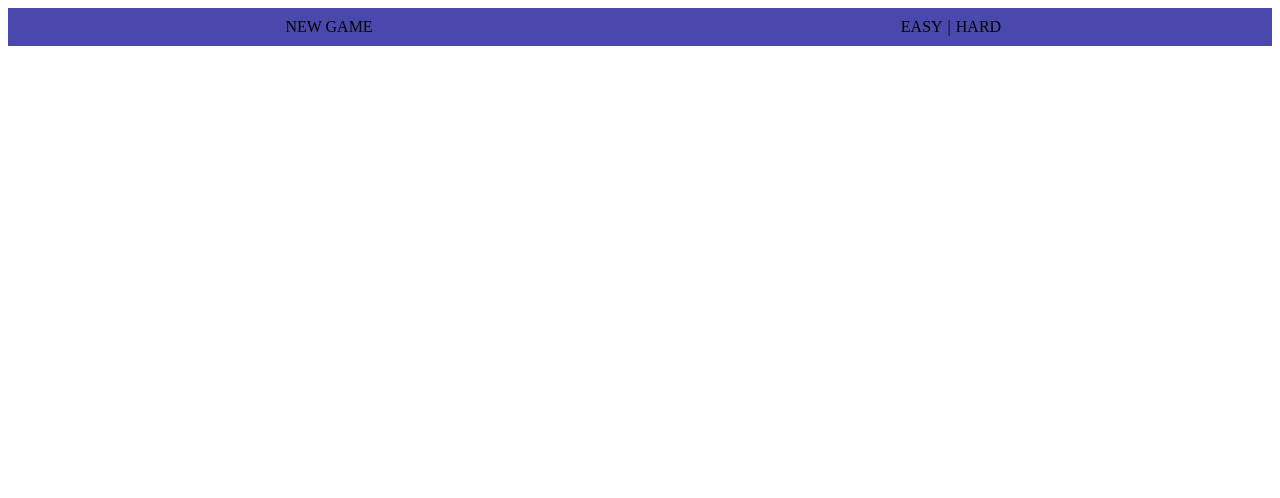
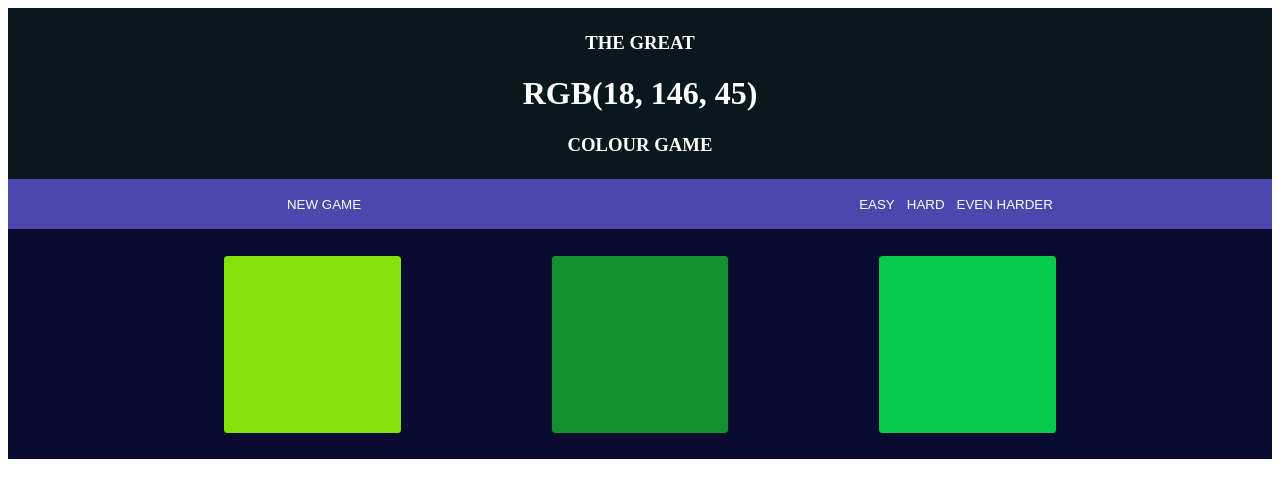
Before and after one commit to beattie19/colour-picker-game, a React (Create React App) app: page / in a window 1280 px wide. Shown: the top 498 px of the page. Built offline with nearby package versions, Linux system fonts and the light colour scheme.

Commit message:
Make new game functionality for multiple tile counts

```diff
--- a/src/App.tsx
+++ b/src/App.tsx
@@ -1,4 +1,4 @@
-import React, { useState, useEffect ,useCallback } from 'react';
+import React, { useState, useEffect } from 'react';
 import GameBody from './components/GameBody';
 import Header from './components/Header';
 import Nav from './components/Nav';
@@ -9,7 +9,7 @@ const generateRandomTileColour = (): number[] => {
   return Array.from(Array(3), (_, i) => createRandomCssColourValue())
 }
 
-const generateGameTiles = (numberOfTiles = 3)  => {
+const generateGameTiles = (numberOfTiles: number): number[][]  => {
   const rgbColours = [];
   for (let i=0; i < numberOfTiles; i++) {
     rgbColours.push(generateRandomTileColour());
@@ -22,14 +22,12 @@ function App() {
   const [answer, setAnswer] = useState<number[]>([]);
   const [gameStarted, setGameStarted] = useState<boolean>(false);
 
-  const startGame = (): void => {
-    setTileColours(generateGameTiles(6));
-    const randomIndex = Math.floor(Math.random() * 6);
-    console.log('tiles', tileColours);
-    console.log('answer', tileColours[randomIndex]);
-
-    setAnswer(tileColours[randomIndex]);
+  const startGame = (tileCount = 3): void => {
     setGameStarted(true);
+    const generatedGameTiles = generateGameTiles(tileCount);
+    setTileColours(generatedGameTiles);
+    const randomIndex = Math.floor(Math.random() * tileCount);
+    setAnswer(generatedGameTiles[randomIndex]);
   };
 
   useEffect(() => {
@@ -38,14 +36,14 @@ function App() {
     }
   });
 
-  // if (!tileColours || !answer) { return null }
+  if (!tileColours || !answer) { return null }
 
   return (
     <div>
       {answer &&
         <Header tileColour={answer}/>
       }
-      <Nav/>
+      <Nav startGame={startGame}/>
       {tileColours && answer &&
         <GameBody tileColours={tileColours}/>
       }
--- a/src/components/Nav.tsx
+++ b/src/components/Nav.tsx
@@ -1,16 +1,20 @@
 import React from 'react';
 
-const Nav: React.FC = () => {
+type NavProps = {
+    startGame: (tileCount: number) => void;
+}
+
+const Nav: React.FC<NavProps> = ({ startGame }) => {
 
     return(
         <div className="nav">
             <div className="nav-section">
-                <div className="new-game">NEW GAME</div>
+                <button onClick={() => startGame(3)} className="new-game">NEW GAME</button>
             </div>
             <div className="nav-section">
-                <div className="easy">EASY</div>
-                <span className="spacer"> | </span>
-                <div className="hard">HARD</div>
+                <button onClick={() => startGame(3)} className="easy">EASY</button>
+                <button onClick={() => startGame(6)} className="hard">HARD</button>
+                <button onClick={() => startGame(9)} className="hard">EVEN HARDER</button>
             </div>
         </div>
     )
--- a/src/components/styles.css
+++ b/src/components/styles.css
@@ -14,9 +14,19 @@
 
 .nav {
     background-color: rgb(72, 72, 173);
-    padding: 10px;
     display: flex;
     justify-content: center;
+}
+
+.nav-section button {
+    background-color: rgb(  72, 72, 173);
+    height: 50px;
+    color: white;
+    border: 0px;
+}
+
+.nav-section button:hover {
+    background-color: rgb(43, 144, 226);
 }
 
 .nav-section {
```
